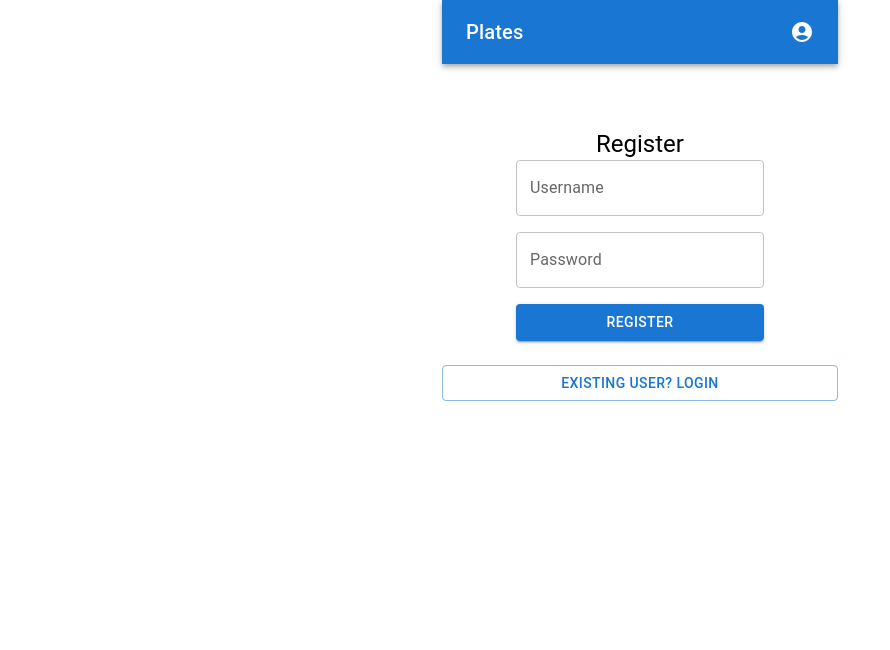
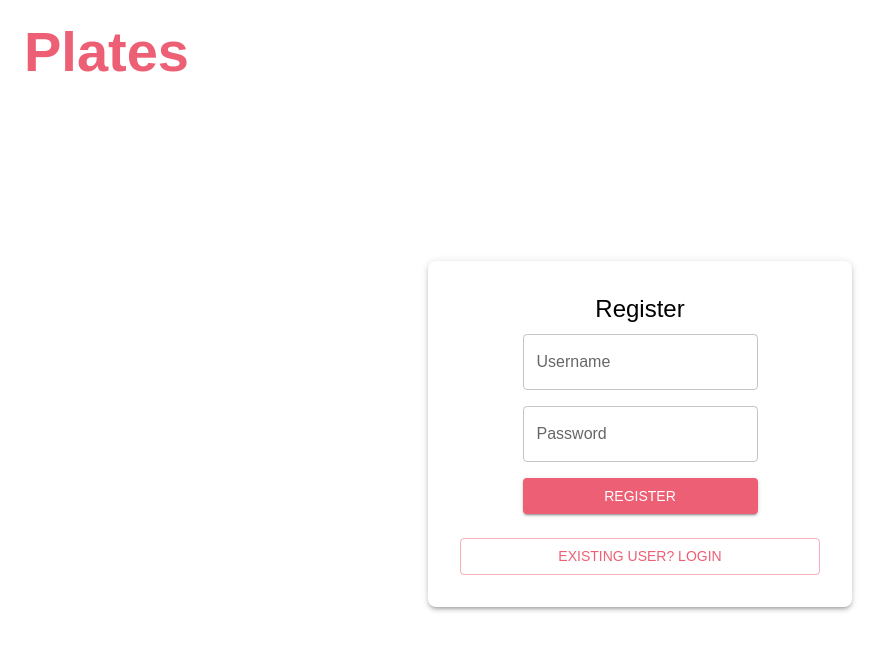
Before and after one commit to Edgar-Roman/plates, a React (Create React App) app in the folder client/: page / in a window 1280 px wide. Shown: the top 650 px of the page, without its empty margins (0-890 px from the left). Built offline with nearby package versions, Linux system fonts and the light colour scheme.

Commit message:
changed style

```diff
--- a/client/src/App.js
+++ b/client/src/App.js
@@ -1,13 +1,30 @@
 import React, { useState } from 'react';
-import Header from './components/Header';
 import RegistrationForm from './components/RegistrationForm';
 import LoginForm from './components/LoginForm';
 import PreferencesForm from './components/PreferencesForm';
 import SchedulerForm from './components/SchedulerForm';
 import OptionsForm from './components/OptionsForm';
-import { Button, Container, Box, Typography } from '@mui/material';
+import { AppBar, Toolbar, Typography, Container, Box, Button, createTheme, ThemeProvider } from '@mui/material';
 import { LocalizationProvider } from '@mui/x-date-pickers/LocalizationProvider';
 import { AdapterDayjs } from '@mui/x-date-pickers/AdapterDayjs';
+
+const theme = createTheme({
+  palette: {
+    primary: {
+      main: '#ed5f74', // Updated primary color
+    },
+    secondary: {
+      main: '#ffab91',
+    },
+  },
+  typography: {
+    fontFamily: 'Quicksand, sans-serif',
+    // Customize the font size for the AppBar title
+    h4: {
+      fontWeight: 600,
+    },
+  },
+});
 
 function App() {
   const [isNewUser, setIsNewUser] = useState(true);
@@ -33,20 +50,36 @@ function App() {
     setView('options');
   };
 
-  const handleProfileClick = () => {
-    if (isLoggedIn) {
-      setView('options');
-    }
-  };
+  return (
+    <ThemeProvider theme={theme}>
+      <LocalizationProvider dateAdapter={AdapterDayjs}>
+        <AppBar position="static" color="transparent" elevation={0} sx={{ backdropFilter: 'blur(10px)' }}>
+          <Toolbar sx={{ minHeight: '100px', justifyContent: 'flex-start', pt: '20px', pl: '20px' }}>
+            <Typography variant="h2" color="primary" noWrap sx={{ flexGrow: 1, fontSize: '3.5rem', lineHeight: '1', fontWeight: 'bold' }}>
+              Plates
+            </Typography>
+            {isLoggedIn && (
+              <Button color="primary" onClick={() => {}}>Profile</Button>
+            )}
+          </Toolbar>
+        </AppBar>
 
-  return (
-    <LocalizationProvider dateAdapter={AdapterDayjs}>
-      <Container component="main" maxWidth="xs">
-        <Header onProfileClick={handleProfileClick} />
-        <Box sx={{ marginTop: 8, display: 'flex', flexDirection: 'column', alignItems: 'center' }}>
+        {/* Adjust the height of the main container to account for the AppBar's increased height */}
+        <Container component="main" sx={{ display: 'flex', height: 'calc(100vh - 100px)', alignItems: 'center', justifyContent: 'center' }}>
+        <Box sx={{
+            width: '100%',
+            maxWidth: 360,
+            display: 'flex',
+            flexDirection: 'column',
+            alignItems: 'center',
+            boxShadow: 3,
+            p: 4,
+            borderRadius: 2,
+            bgcolor: 'background.paper',
+          }}>
             {view === 'auth' && (
               <>
-              <Typography component="h1" variant="h5">
+                <Typography component="h1" variant="h5" gutterBottom>
                   {isNewUser ? 'Register' : 'Login'}
                 </Typography>
                 {isNewUser ? <RegistrationForm onAuthSuccess={handleAuthSuccess} /> : <LoginForm onAuthSuccess={handleAuthSuccess} />}
@@ -66,6 +99,7 @@ function App() {
           </Box>
         </Container>
       </LocalizationProvider>
+    </ThemeProvider>
   );
 }
 
```
Lines whose indentation alone changed are shown as unchanged.
